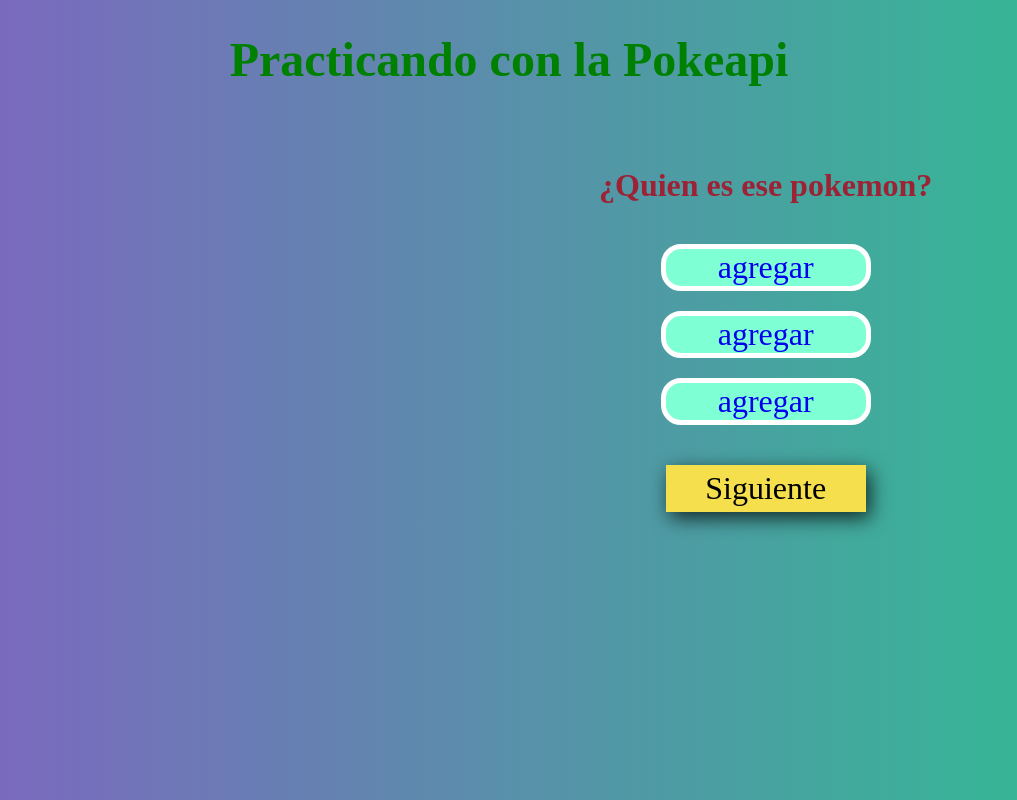
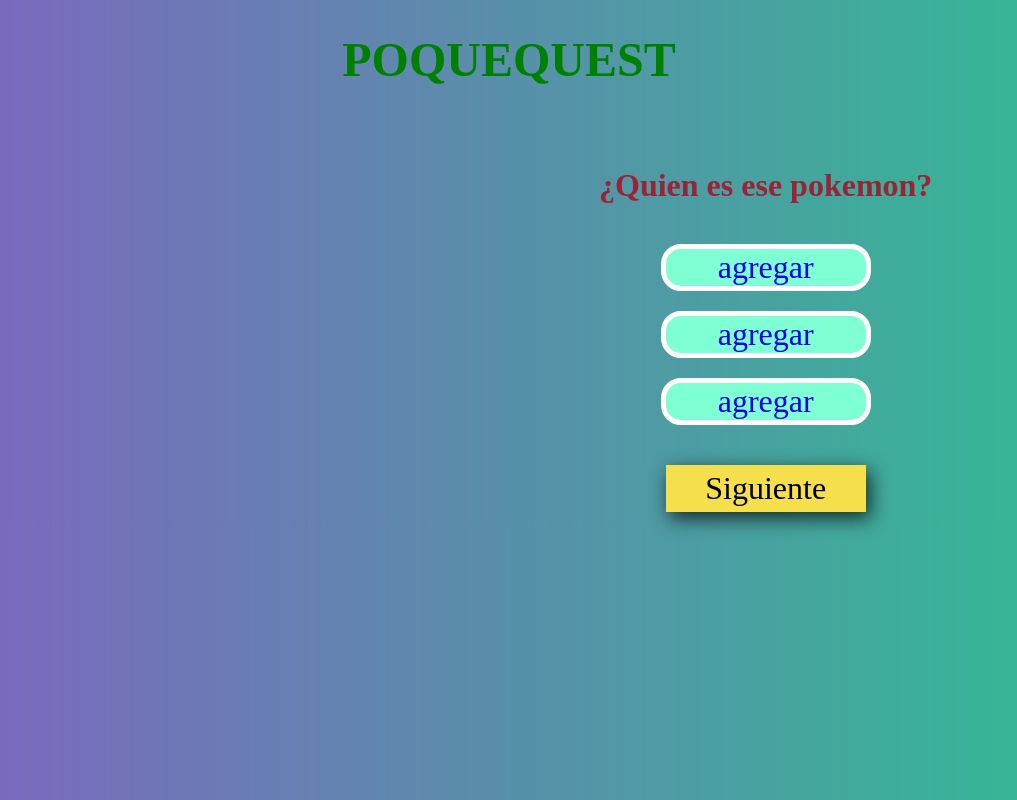
Before and after one commit to JhordanRicaldi/Proyecto-Pokeapi, a plain HTML site: page index.html in a window 1280 px wide. Shown: the whole page, without its empty margins (131-1148 px from the left). Drawn offline with nearby package versions, Linux system fonts and the light colour scheme; some packages are replaced by stand-ins of ours; no server answers; a script that the page names is missing.

Commit message:
Update index.html

```diff
--- a/index.html
+++ b/index.html
@@ -15,7 +15,7 @@
 </head>
 <body>
 
-    <h1>Practicando con la Pokeapi</h1>
+    <h1>POQUEQUEST </h1>
 
     <div class="Grilla-Principal">
         <div class="grid1">
```
